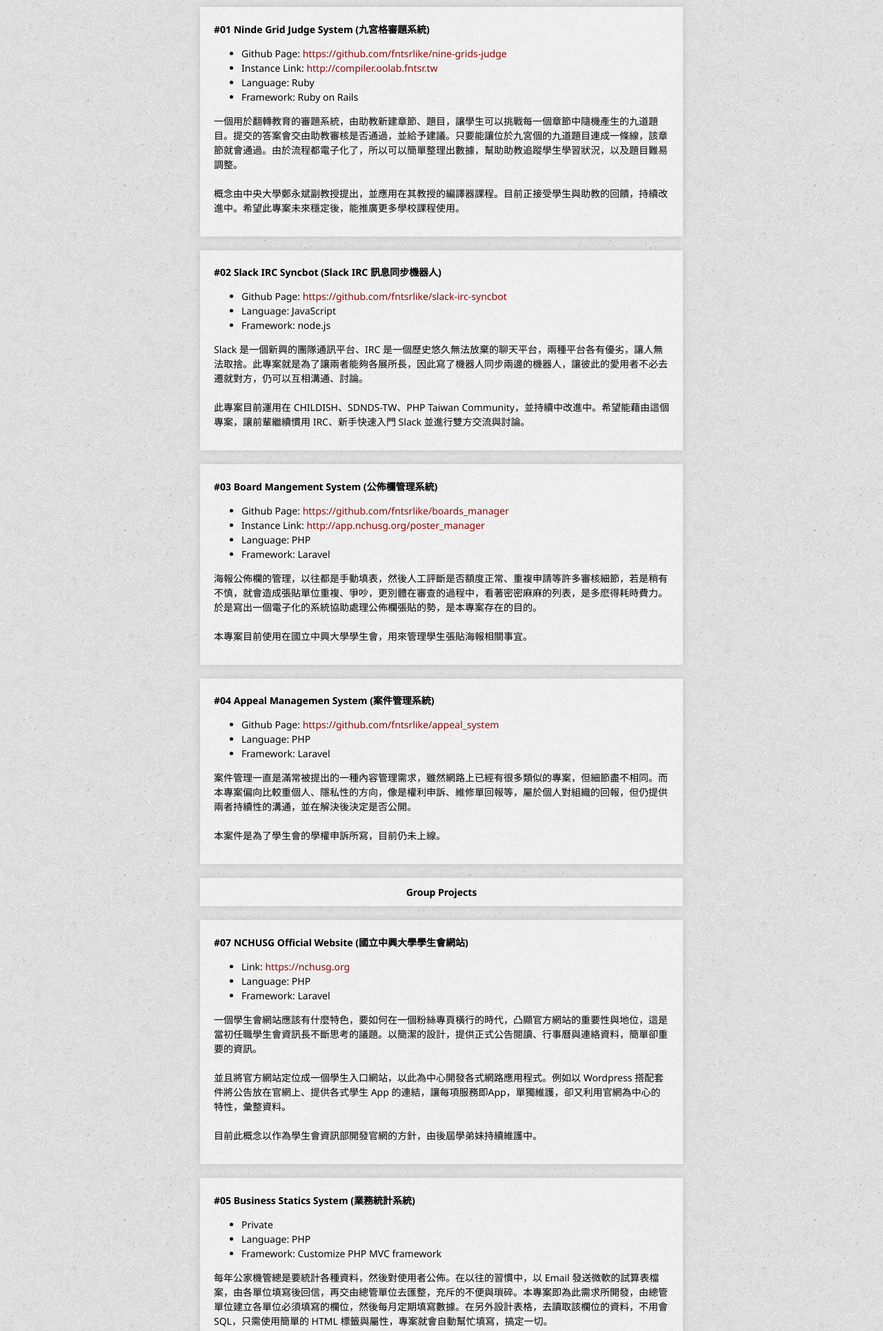
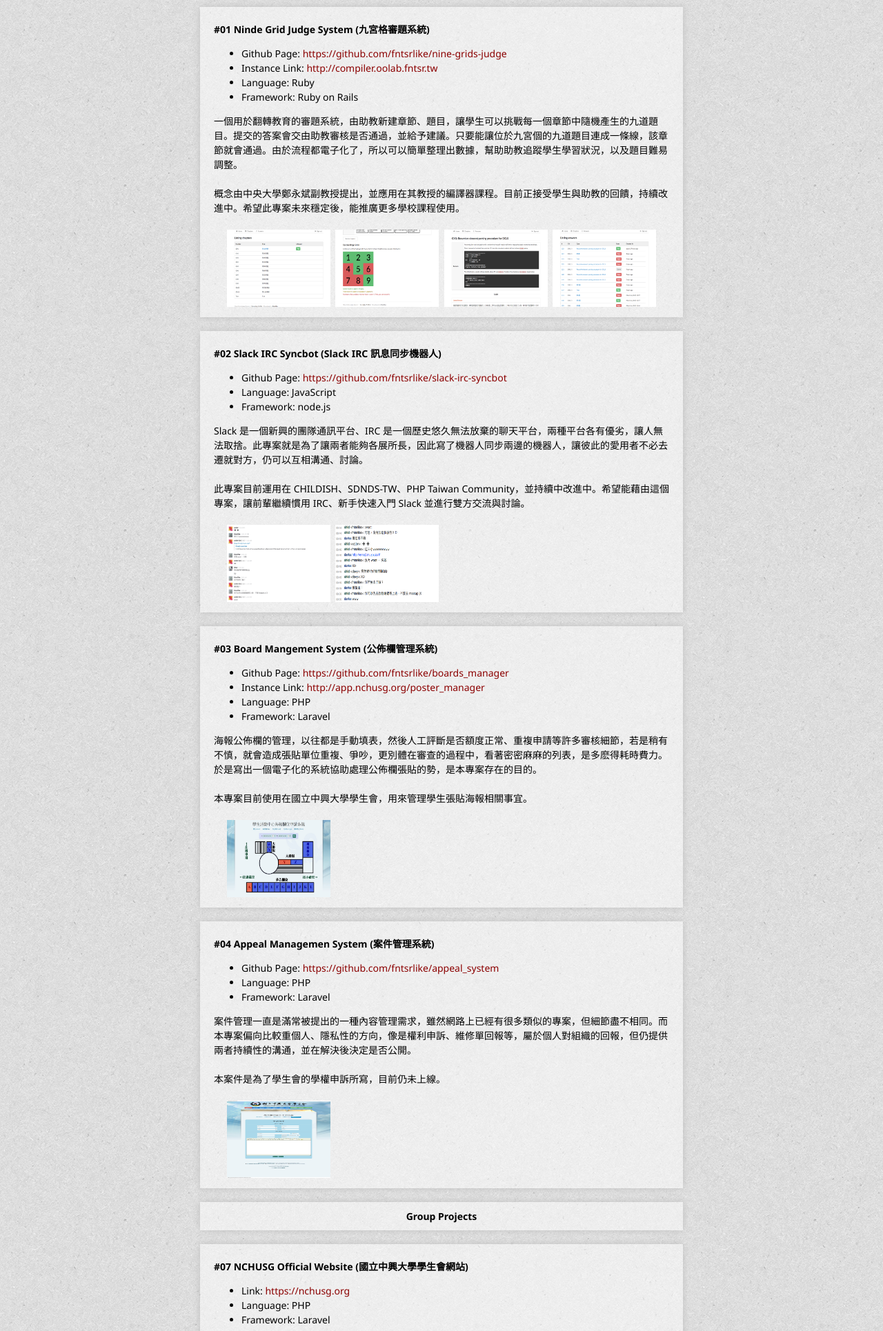
Before and after one commit to fntsrlike/fntsr-tw-v1, a plain HTML site: page collections.html in a window 1280 px wide. Shown: the part 140-2070 px from the top of the page at 69% size. Drawn offline with Linux system fonts and the light colour scheme.

Commit message:
Add screenshot of collections

```diff
--- a/collections.html
+++ b/collections.html
@@ -8,7 +8,7 @@
 " type="image/jpg" sizes="16x16">
   <title>Collections | Fntsr.tw</title>
   <link href='http://fonts.googleapis.com/css?family=Noto+Sans:400,700' rel='stylesheet' type='text/css'>
-  <link href="./main.css?1" rel="stylesheet" type="text/css">
+  <link href="./main.css?2" rel="stylesheet" type="text/css">
 
 </head>
 <body>
@@ -33,6 +33,20 @@
       <p>
         概念由中央大學鄭永斌副教授提出，並應用在其教授的編譯器課程。目前正接受學生與助教的回饋，持續改進中。希望此專案未來穩定後，能推廣更多學校課程使用。
       </p>
+      <div class="gallery">
+        <a href="./images/ng_1.png">
+          <img class="screenshot" src="./images/ng_1.png"/>
+        </a>
+        <a href="./images/ng_2.png">
+          <img class="screenshot" src="./images/ng_2.png"/>
+        </a>
+        <a href="./images/ng_3.png">
+          <img class="screenshot" src="./images/ng_3.png"/>
+        </a>
+        <a href="./images/ng_4.png">
+          <img class="screenshot" src="./images/ng_4.png"/>
+        </a>
+      </div>
     </article>
     <article>
       <h2>#02 Slack IRC Syncbot (Slack IRC 訊息同步機器人)</h2>
@@ -47,6 +61,14 @@
       <p>
         此專案目前運用在 CHILDISH、SDNDS-TW、PHP Taiwan Community，並持續中改進中。希望能藉由這個專案，讓前輩繼續慣用 IRC、新手快速入門 Slack 並進行雙方交流與討論。
       </p>
+      <div class="gallery">
+        <a href="./images/sync_1.png">
+          <img class="screenshot" src="./images/sync_1.png"/>
+        </a>
+        <a href="./images/sync_2.png">
+          <img class="screenshot" src="./images/sync_2.png"/>
+        </a>
+      </div>
     </article>
     <article>
       <h2>#03 Board Mangement System (公佈欄管理系統)</h2>
@@ -62,6 +84,11 @@
       <p>
         本專案目前使用在國立中興大學學生會，用來管理學生張貼海報相關事宜。
       </p>
+      <div class="gallery">
+        <a href="./images/bms.jpg">
+          <img class="screenshot" src="./images/bms.jpg"/>
+        </a>
+      </div>
     </article>
     <article>
       <h2>#04 Appeal Managemen System (案件管理系統)</h2>
@@ -76,6 +103,11 @@
       <p>
         本案件是為了學生會的學權申訴所寫，目前仍未上線。
       </p>
+      <div class="gallery">
+        <a href="./images/appeal.jpg">
+          <img class="screenshot" src="./images/appeal.jpg"/>
+        </a>
+      </div>
     </article>
     <div class="divider">
       Group Projects
@@ -96,6 +128,11 @@
       <p>
         目前此概念以作為學生會資訊部開發官網的方針，由後屆學弟妹持續維護中。
       </p>
+      <div class="gallery">
+        <a href="./images/nchusg.png">
+          <img class="screenshot" src="./images/nchusg.png"/>
+        </a>
+      </div>
     </article>
     <article>
       <h2>#05 Business Statics System (業務統計系統)</h2>
@@ -110,6 +147,11 @@
       <p>
         本專案用於國立中興大學圖書館中，為本人在旗下任職工讀生時所寫。現由圖書館資訊組做後續維護。
       </p>
+      <div class="gallery">
+        <a href="./images/fss.png">
+          <img class="screenshot" src="./images/fss.png"/>
+        </a>
+      </div>
     </article>
     <article>
       <h2>#06 Book Search System (尋書系統)</h2>
@@ -138,6 +180,11 @@
       <p>
         在本專案主要是協助館方現有專案的維護與新增功能，也是本人的第一個案子，更是學習使用 PHP 的起點。雖然現在能力已經有辦法實作更好用的系統，但當初維護此系統，讓我入門的收益，是永遠無法抹滅的。
       </p>
+      <div class="gallery">
+        <a href="./images/rbs.png">
+          <img class="screenshot" src="./images/rbs.png"/>
+        </a>
+      </div>
     </article>
     <article>
       <h2>#09 New Fantasy Field, BBS of WHSH (國立文華高中 BBS 校站)</h2>
@@ -152,6 +199,11 @@
       <p>
         在我高一入學時，也是學校 BBS 站沒落且關閉的時期。任職於電研社社長的時候，就努力想嘗試在復站，最後在硬碟資料已經找不會的情況下放棄，但轉而重新架設一個的方向。最後終於在指考前三個月重新架起。儘管現在學校不再支持硬體去提供服務，但此專案也算是我在高中學習程式設計和系統管理的一個起點，也是讓我享受程設設計喜悅的開端。
       </p>
+      <div class="gallery">
+        <a href="./images/nf.png">
+          <img class="screenshot" src="./images/nf.png"/>
+        </a>
+      </div>
     </article>
     <footer>
       | <a href="/">Home</a> | <a href="./collections.html">Collections</a> |
--- a/main.css
+++ b/main.css
@@ -63,3 +63,14 @@ h2 {
   border-radius: 45px 45px;
   overflow: hidden;
 }
+
+.screenshot {
+  width: 150px;
+  height: 112.5px;
+  margin: 0 2px;
+}
+
+.gallery {
+  width: 627px;
+  margin: 0 auto;
+}
```
Also changed, not shown: images/appeal.jpg (added), images/bms.jpg (added), images/fss.png (added), images/ilt.png (added), images/nchusg.png (added), images/nf.png (added), images/ng_1.png (added), images/ng_2.png (added), images/ng_3.png (added), images/ng_4.png (added), images/rbs.png (added), images/sync_1.png (added), images/sync_2.png (added).
